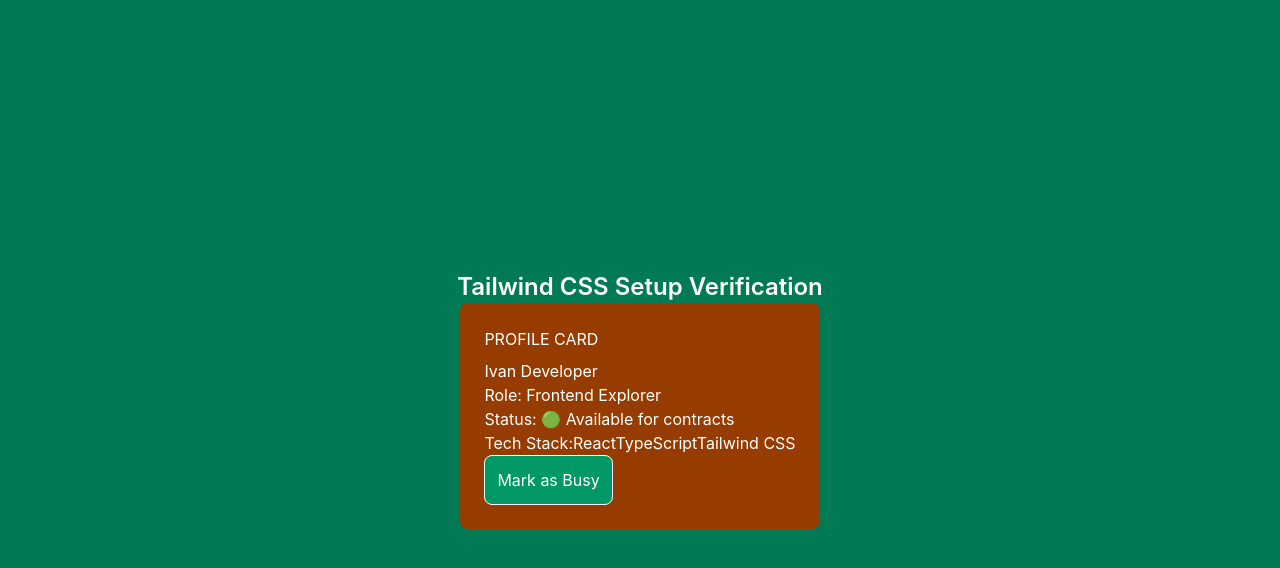
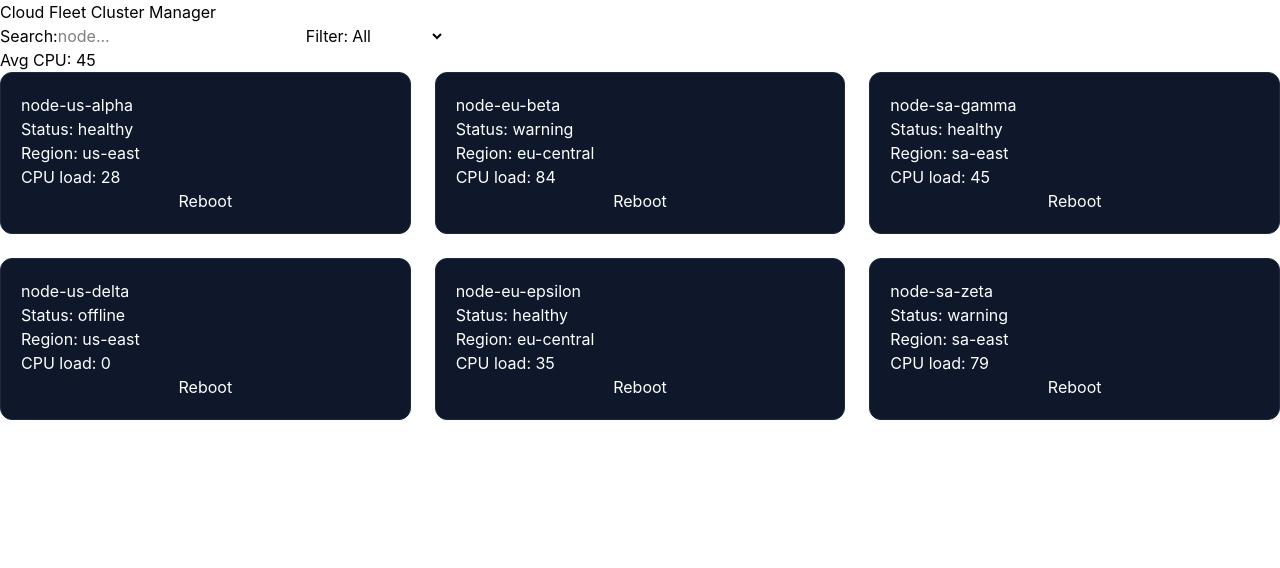
Before and after one commit to iveryasov/react-learning, a React (Vite) app: page / in a window 1280 px wide. Shown: the top 568 px of the page. Built offline with nearby package versions, Linux system fonts and the light colour scheme.

Commit message:
Day 134: server fleet dashboard with CSS Grid cards layout, flexbox controls and multi-criteria filtering

```diff
--- a/src/App.tsx
+++ b/src/App.tsx
@@ -1,9 +1,9 @@
-import Day133 from './components/Day133';
+import Day134 from './components/Day134';
 
 function App() {
   return (
     <div>
-      <Day133 />
+      <Day134 />
     </div>
   );
 }
--- /dev/null
+++ b/src/components/Day134.tsx
@@ -0,0 +1,79 @@
+import { useState } from "react";
+
+// Day 134
+// Server monitoring panel
+
+interface ServerNode {
+    id: string;
+    name: string;
+    region: "us-east" | "eu-central" | "sa-east";
+    status: "healthy" | "warning" | "offline" | "rebooting";
+    cpuUsage: number; // from 0 to 100
+}
+
+const INITIAL_NODES: ServerNode[] = [
+    { id: "1", name: "node-us-alpha", region: "us-east", status: "healthy", cpuUsage: 28 },
+    { id: "2", name: "node-eu-beta", region: "eu-central", status: "warning", cpuUsage: 84 },
+    { id: "3", name: "node-sa-gamma", region: "sa-east", status: "healthy", cpuUsage: 45 },
+    { id: "4", name: "node-us-delta", region: "us-east", status: "offline", cpuUsage: 0 },
+    { id: "5", name: "node-eu-epsilon", region: "eu-central", status: "healthy", cpuUsage: 35 },
+    { id: "6", name: "node-sa-zeta", region: "sa-east", status: "warning", cpuUsage: 79 },
+];
+
+function Day134() {
+    // States:
+    const [nodes, setNodes] = useState<ServerNode[]>(INITIAL_NODES);
+    const [searchTerm, setSearchTerm] = useState<string>("");
+    const [selectedStatus, setSelectedStatus] = useState<string>("All");
+
+    const normalizedSearch = searchTerm.toLowerCase().trim();
+
+    const filteredNodes = nodes.filter((node) => {
+        const matchesSearch = node.name.includes(normalizedSearch);
+        const matchesFilter = selectedStatus === "All" || selectedStatus.toLowerCase() === node.status;
+        return matchesSearch && matchesFilter;
+    });
+
+    const avgCpu = filteredNodes.length === 0 ?
+        0 :
+        filteredNodes.reduce((sum, node) => sum + node.cpuUsage, 0) / filteredNodes.length;
+
+    const rebootNode = (id: string) => {
+        setNodes(prev => prev.map(node => node.id === id ? { ...node, status: "rebooting" } : node));
+    };
+
+    return (
+        <div>
+            <h2>Cloud Fleet Cluster Manager</h2>
+            <div>
+                <label htmlFor="searchInput">Search:</label>
+                <input type="text" placeholder="node..." id="searchInput" value={searchTerm} onChange={(e) => setSearchTerm(e.target.value)}/>
+
+                <label htmlFor="filterSelect">Filter:</label>
+                <select id="filterSelect" value={selectedStatus} onChange={(e) => setSelectedStatus(e.target.value)}>
+                    <option value="All">All</option>
+                    <option value="Healthy">Healthy</option>
+                    <option value="Warning">Warning</option>
+                    <option value="Offline">Offline</option>
+                    <option value="Rebooting">Rebooting</option>
+                </select>
+
+                <p>Avg CPU: <span>{avgCpu.toFixed(0)}</span></p>
+            </div>
+
+            <div className="grid grid-cols-1 md:grid-cols-2 lg:grid-cols-3 gap-6">
+                {filteredNodes.map(node =>
+                    <div key={node.id} className="bg-slate-900 border border-slate-800 rounded-xl text-white p-5 flex flex-col justify-between">
+                        <h3>{node.name}</h3>
+                        <p>Status: {node.status}</p>
+                        <p>Region: {node.region}</p>
+                        <p>CPU load: {node.cpuUsage}</p>
+                        <button onClick={() => rebootNode(node.id)} disabled={node.status === "rebooting"}>Reboot</button>
+                    </div>
+                )}
+            </div>
+        </div>
+    )
+}
+
+export default Day134;
```
